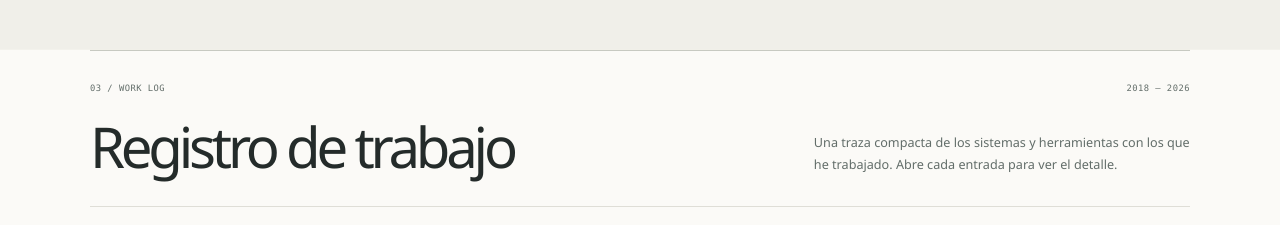
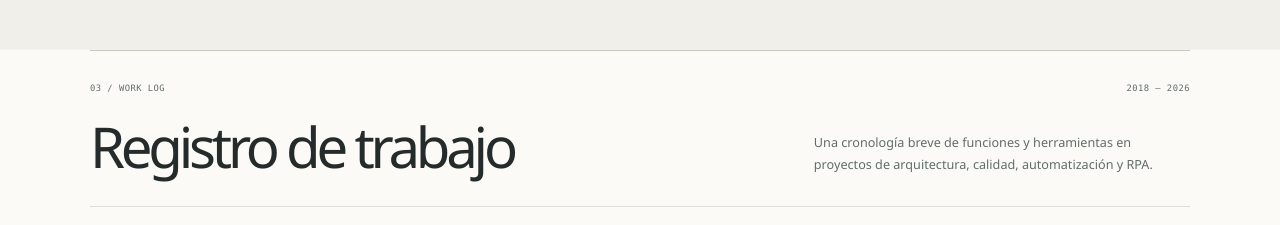
Before and after one commit to CarlosGosalbez/Porfolio_Carlos_Github, a React (Vite) app: page / in a window 1280 px wide. Shown: the part 2460-2685 px from the top of the page. Built offline with nearby package versions, Linux system fonts and the light colour scheme.

Commit message:
copy(site): align timeline note with index layout

```diff
--- a/src/content/translations.tsx
+++ b/src/content/translations.tsx
@@ -141,7 +141,7 @@ const copy: Record<Language, Copy> = {
       { label: '04 / TRANSPARENCIA', title: 'Separar estado y deseo', body: 'En cada proyecto indico qué está implementado, qué sigue en curso, qué código genera la IA y qué repositorios son privados.' },
     ],
     experienceTitle: <>QA donde los supuestos<br /><em>se encuentran con el sistema.</em></>,
-    experienceAside: 'Una traza compacta de los sistemas y herramientas con los que he trabajado. Abre cada entrada para ver el detalle.',
+    experienceAside: 'Una cronología breve de funciones y herramientas en proyectos de arquitectura, calidad, automatización y RPA.',
     current: 'Actual', expand: 'Ver nota', collapse: 'Cerrar nota',
     experience: [
       { role: 'QA Analyst · Arquitectura y Calidad (Lead)', detail: 'Auditorías de calidad y gestión de riesgos en proyectos de arquitectura y desarrollo. Automatización con XRAY y Selenium; pruebas manuales gestionadas con Silk Central.' },
@@ -230,7 +230,7 @@ const copy: Record<Language, Copy> = {
       { label: '04 / TRANSPARENCY', title: 'Separate status from intent', body: 'Each project states what is implemented, what is ongoing, who generates the code and whether its repository is private.' },
     ],
     experienceTitle: <>QA where assumptions<br /><em>meet the system.</em></>,
-    experienceAside: 'A compact trace of systems and tools I have worked with. Open an entry for the details.',
+    experienceAside: 'A concise timeline of roles and tools across architecture, quality, automation and RPA projects.',
     current: 'Current', expand: 'Read note', collapse: 'Close note',
     experience: [
       { role: 'QA Analyst · Architecture & Quality (Lead)', detail: 'Quality audits and risk management for architecture and development projects. Automation with XRAY and Selenium; manual testing managed with Silk Central.' },
```
